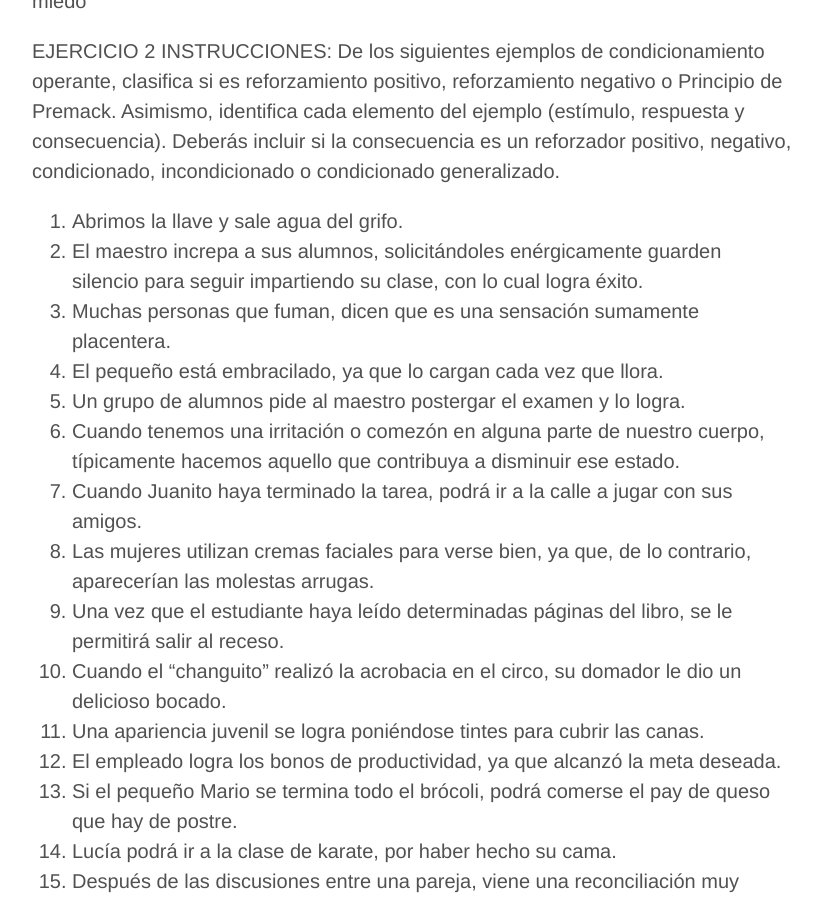
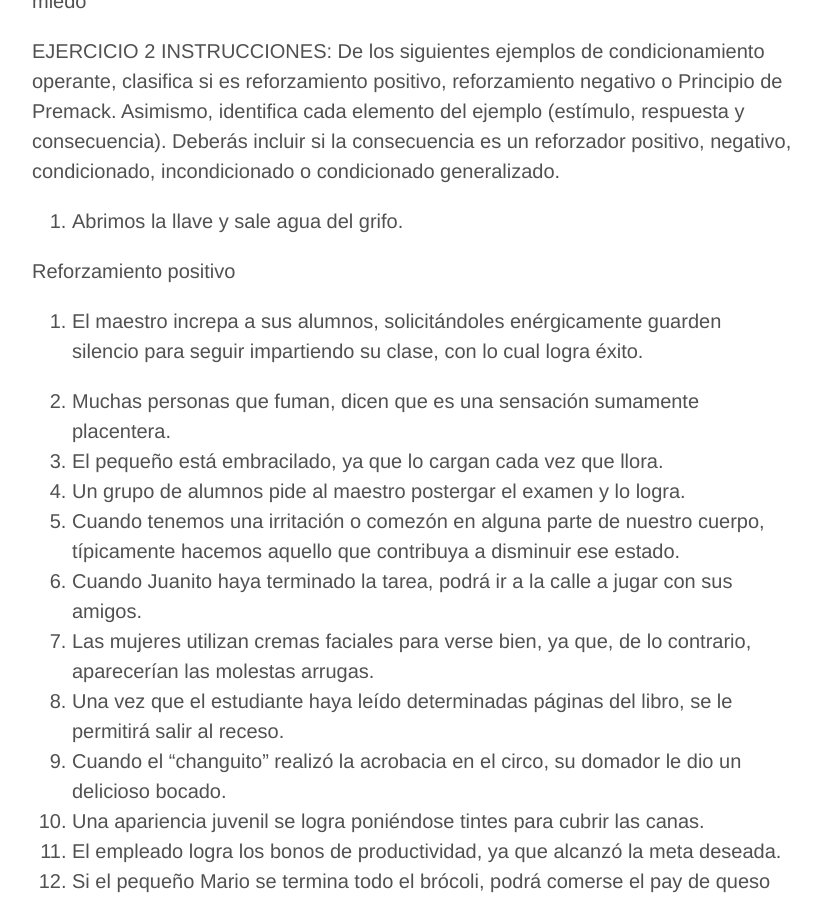
Before and after one commit to alex-esc/notes, a Jekyll site: the page built from _posts/2020-02-04-act-2-p-gen-.md, in a window 1280 px wide and 900 px high, scrolled down 3473 px. Shown: the whole window, without its empty margins (228-1049 px from the left). Built offline with Jekyll 4.4.1, drawn with Linux system fonts in a browser that asks for light colours.

Commit message:
Update 2020-02-04-act-2-p-gen-.md

```diff
--- a/_posts/2020-02-04-act-2-p-gen-.md
+++ b/_posts/2020-02-04-act-2-p-gen-.md
@@ -112,12 +112,16 @@ aprendizaje observacional, el terapeuta muestra mediante la historia como reduci
 
 EJERCICIO 2
 INSTRUCCIONES: De los siguientes ejemplos de condicionamiento operante, clasifica si es
-reforzamiento positivo, reforzamiento negativo o Principio de Premack. Asimismo, identifica cada
-elemento del ejemplo (estímulo, respuesta y consecuencia). Deberás incluir si la consecuencia es un
-reforzador positivo, negativo, condicionado, incondicionado o condicionado generalizado.
+reforzamiento positivo, reforzamiento negativo o Principio de Premack. Asimismo, identifica cada elemento del ejemplo (estímulo, respuesta y consecuencia). Deberás incluir si la consecuencia es un reforzador positivo, negativo, condicionado, incondicionado o condicionado generalizado.
+
 1. Abrimos la llave y sale agua del grifo.
-2. El maestro increpa a sus alumnos, solicitándoles enérgicamente guarden silencio para seguir
-impartiendo su clase, con lo cual logra éxito.
+
+Reforzamiento positivo
+
+2. El maestro increpa a sus alumnos, solicitándoles enérgicamente guarden silencio para seguir impartiendo su clase, con lo cual logra éxito.
+
+
+
 3. Muchas personas que fuman, dicen que es una sensación sumamente placentera.
 4. El pequeño está embracilado, ya que lo cargan cada vez que llora.
 5. Un grupo de alumnos pide al maestro postergar el examen y lo logra.
```
